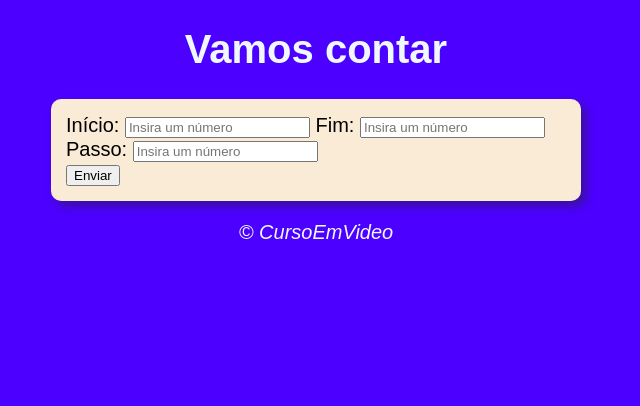
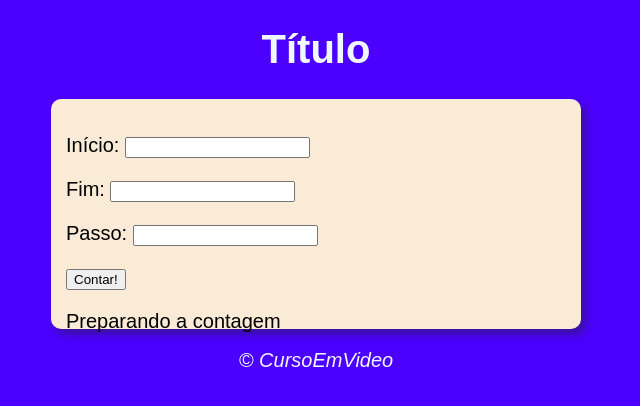
Before and after one commit to sarahguerreiro/javascript, a plain HTML site: page aula14ex/ex016/modelo.html in a window 1280 px wide. Shown: the whole page, without its empty margins (324-964 px from the left). Drawn offline with Linux system fonts and the light colour scheme.

Commit message:
seguindo o guanabara: q começa lancando aparagrafos para cada caixa de dialogo que ele quer, e nessas caixas ele adc os inputs

```diff
--- a/aula14ex/ex016/modelo.html
+++ b/aula14ex/ex016/modelo.html
@@ -9,22 +9,19 @@
 </head>
 <body>
     <header>
-      <h1>Vamos contar</h1>
+      <h1>Título</h1>
     </header>
 
     <section>
        <div>
-        <form id="formulario">
-          <label for="quantity">Início:</label>
-          <input type='number' placeholder='Insira um número'/>
+        <p>Início: <input type="number" name="inicio" id=""> </p>
+        <p>Fim: <input type="number" name="fim" id=""> </p>
+        <p>Passo: <input type="number" name="passo" id=""> </p>
+        <p> <input type="button" value="Contar!"></p>
+       </div>
 
-          <label for="quantity">Fim:</label>
-          <input type='number' placeholder='Insira um número'/>
-
-          <label for="quantity">Passo:</label>
-          <input type='number' placeholder='Insira um número'/>
-        </form>
-        <button type='submit'>Enviar</button>
+       <div>
+         Preparando a contagem
        </div>
     </section>
 
--- a/aula14ex/ex016/style.css
+++ b/aula14ex/ex016/style.css
@@ -13,11 +13,12 @@ section {
     border-radius: 10px;
     padding: 15px;
     width: 500px;
+    height: 200px;
     margin: auto;
     box-shadow: 5px 5px 10px #25252579;
 }
 #formulario {
-    margin: auto;
+    position:relative;
 }
 footer {
     text-align: center;
```
